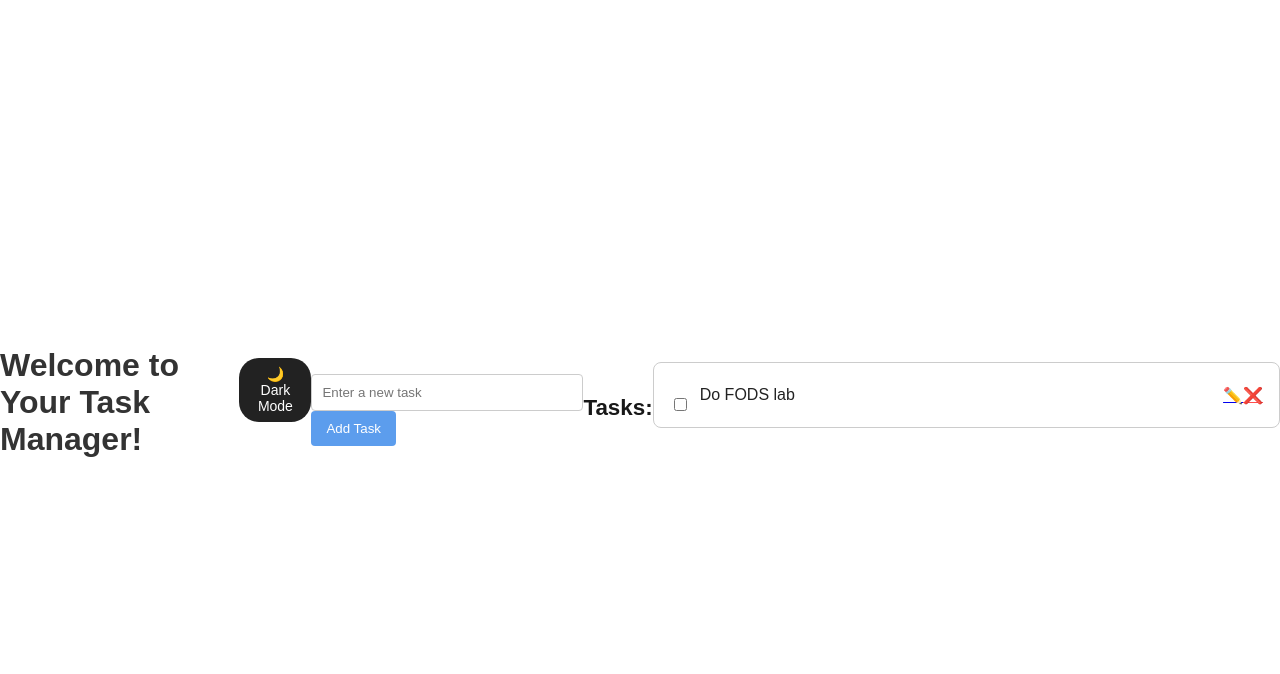
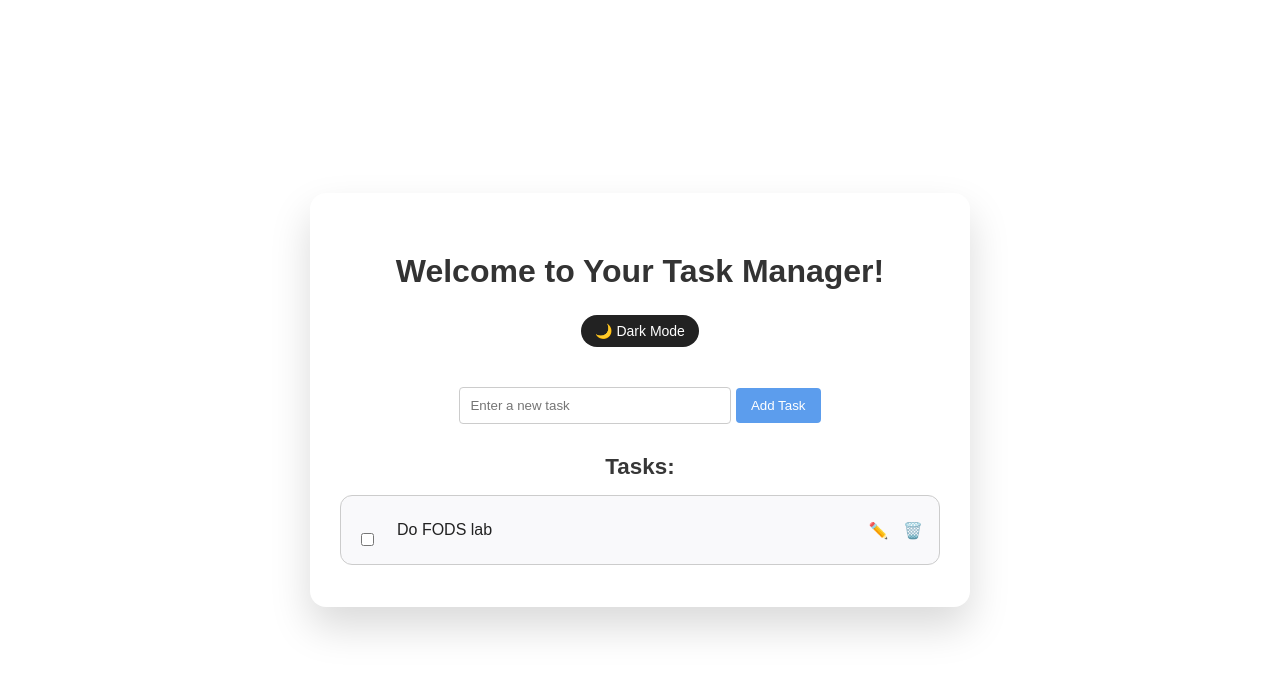
Before and after one commit to shreejesh-bzr/task-manager-flask, a Flask app: page / in a window 1280 px wide. Shown: the top 674 px of the page. Run offline with Flask 3, Linux system fonts and the light colour scheme; data comes from the database, SQL or seed files in the repository.

Commit message:
Refactor task list layout and improve styling

```diff
--- a/templates/home.html
+++ b/templates/home.html
@@ -7,6 +7,7 @@
     <title>Task Manager</title>
 </head>
 <body>
+    <div class="app-container">
     <h1>Welcome to Your Task Manager!</h1>
     <button id="theme-toggle" class="theme-btn">
     🌙 Dark Mode
@@ -21,21 +22,25 @@
     <h2>Tasks:</h2>
     <ul>
     {% for task in tasks %}
-    <li class="task-item">
+    <li class="task-card">
+    <div class="task-left">
         <form action="{{ url_for('toggle_task', task_id=task[0]) }}" method="POST">
             <input type="checkbox"
                    onchange="this.form.submit()"
                    {% if task[2] %}checked{% endif %}>
         </form>
 
-    <span class="task-text"
-          {% if task[2] %}style="text-decoration: line-through; opacity:0.6;"{% endif %}>
+        <span class="task-text {% if task[2] %}done{% endif %}">
             {{ task[1] }}
         </span>
+    </div>
 
-    <a href="{{ url_for('edit_task', task_id=task[0]) }}">✏️</a>
-    <a href="{{ url_for('delete_task', task_id=task[0]) }}" style="color:#ff4d4d;">❌</a>
+    <div class="task-actions">
+        <a href="{{ url_for('edit_task', task_id=task[0]) }}" title="Edit">✏️</a>
+        <a href="{{ url_for('delete_task', task_id=task[0]) }}" title="Delete">🗑️</a>
+    </div>
     </li>
+
 
     {% endfor %}
     </ul>
@@ -57,5 +62,6 @@
     });
     </script>
 
+    </div>
 </body>
 </html>
```
Lines whose indentation alone changed are shown as unchanged.
